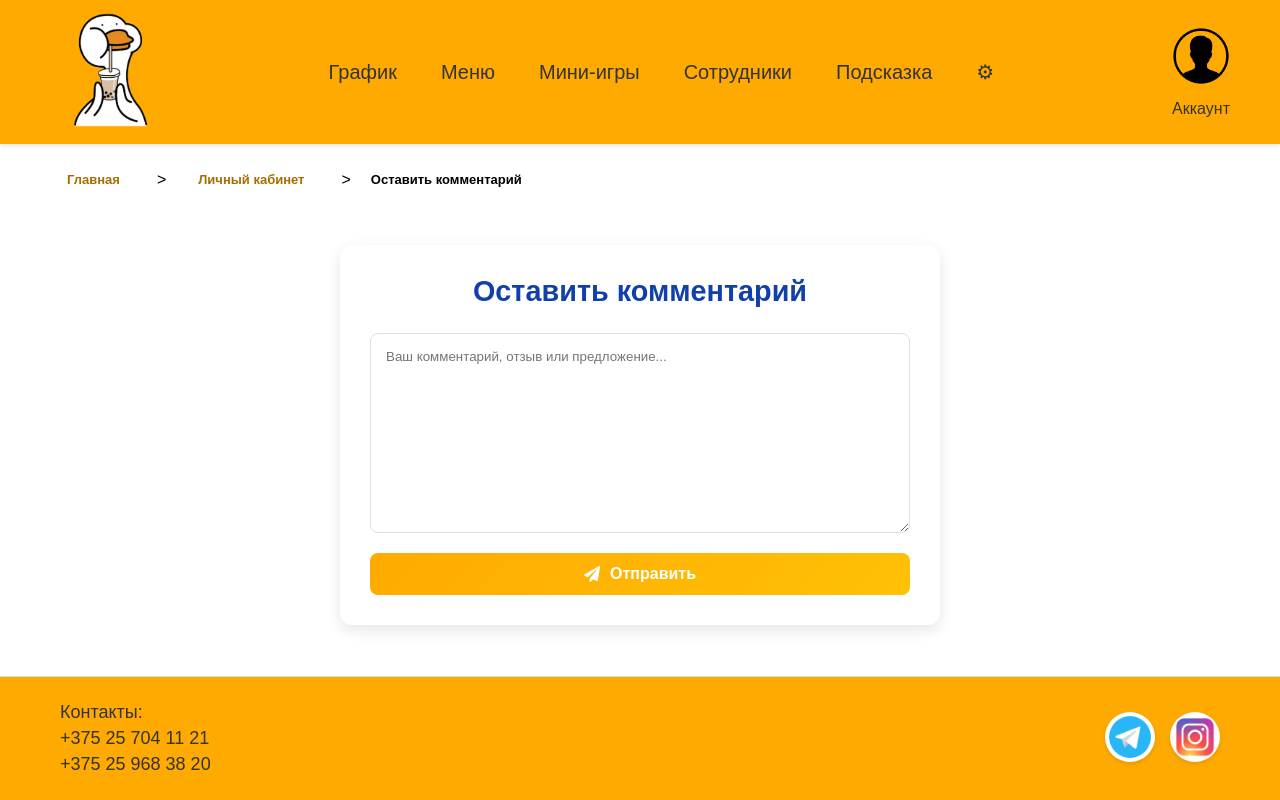
After one commit to AnastasiyaSushitskaya/HOKAIDO, a Django app: page /comments/create/ in a window 1280 px wide. The commit adds this page. Run offline with Django 4.2, Linux system fonts and the light colour scheme; the visitor is signed in with stand-in values (Sample User, id 1).

```diff
--- /dev/null
+++ b/hokaido/specialists/forms.py
@@ -0,0 +1,18 @@
+from django import forms
+from .models import Comment
+
+
+class CommentForm(forms.ModelForm):
+    class Meta:
+        model = Comment
+        fields = ['text']
+        widgets = {
+            'text': forms.Textarea(attrs={
+                'class': 'comment-textarea',
+                'rows': 5,
+                'placeholder': 'Ваш комментарий, отзыв или предложение...'
+            })
+        }
+        labels = {
+            'text': ''
+        }
--- a/hokaido/specialists/models.py
+++ b/hokaido/specialists/models.py
@@ -74,8 +74,8 @@ class Account(AbstractUser):
         super().save(*args, **kwargs)
 
     def __str__(self):
-        full_name = f"{self.last_name} {self.first_name} {self.middle_name or ''}".strip()
-        return full_name
+        # full_name = f"{self.last_name} {self.first_name} {self.middle_name or ''}".strip()
+        return f'{self.username}'
 
 
 class Position(models.Model):
@@ -187,24 +187,44 @@ class TestResult(models.Model):
         return f"{self.user}: {self.test_type} ({self.dish_type}) {self.correct}/{self.total}"
 
 
-# class PositionTypeOfDish(models.Model):
-#     position = models.ForeignKey(
-#         'Position',
-#         on_delete=models.CASCADE,
-#         verbose_name="Должность",
-#         related_name="checklists"
-#     )
-#     dish_type = models.ForeignKey(
-#         'TypeOfDish',
-#         on_delete=models.CASCADE,
-#         verbose_name="Виды блюд, которые должен готовить"
-#     )
-#     class Meta:
-#         verbose_name = "Связь должностей и блюд"
-#         verbose_name_plural = "Связи должностей и блюд"
-#
-#     def __str__(self):
-#         return f"{self.position}: {self.dish_type}"
+class PositionTypeOfDish(models.Model):
+    position = models.ForeignKey(
+        'Position',
+        on_delete=models.CASCADE,
+        verbose_name="Должность",
+        related_name="position_dish_types"
+    )
+    dish_type = models.ForeignKey(
+        'TypeOfDish',
+        on_delete=models.CASCADE,
+        verbose_name="Виды блюд, которые должен готовить"
+    )
+
+    class Meta:
+        verbose_name = "Связь должностей и блюд"
+        verbose_name_plural = "Связи должностей и блюд"
+
+    def __str__(self):
+        return f"{self.position}: {self.dish_type}"
+
+
+class Comment(models.Model):
+    user = models.ForeignKey(
+        Account,
+        on_delete=models.CASCADE,
+        verbose_name="Пользователь",
+        related_name="comments"
+    )
+    text = models.TextField(verbose_name="Текст комментария")
+    created_at = models.DateTimeField(auto_now_add=True, verbose_name="Дата создания")
+
+    class Meta:
+        verbose_name = "Комментарий"
+        verbose_name_plural = "Комментарии"
+        ordering = ['-created_at']
+
+    def __str__(self):
+        return f"Комментарий от {self.user.username} ({self.created_at.date()})"
 
 
 class ExcelFile(models.Model):
--- a/hokaido/specialists/urls.py
+++ b/hokaido/specialists/urls.py
@@ -42,6 +42,6 @@ urlpatterns = [
                            template_name='password_change_done.html'
                        ),
                        name='password_change_done'),
-
+                  path('comments/create/', views.CreateCommentView.as_view(), name='create_comment'),
                   path('logout/', auth_views.LogoutView.as_view(next_page='login'), name='logout'),
               ] + static(settings.MEDIA_URL, document_root=settings.MEDIA_ROOT)
--- a/hokaido/specialists/views.py
+++ b/hokaido/specialists/views.py
@@ -1,8 +1,14 @@
 import random
 from random import sample, shuffle
 from django.shortcuts import render, redirect, get_object_or_404
-from .models import ExcelFile, Account, PhotoGallery, TypeOfDish, Position, Checklist, Menu, TestResult
+
+from .forms import CommentForm
+from .models import ExcelFile, Account, PhotoGallery, TypeOfDish, Position, Checklist, Menu, TestResult, \
+    PositionTypeOfDish, Comment
 from django.contrib.auth.decorators import login_required
+from django.contrib.auth.mixins import LoginRequiredMixin
+from django.views.generic import CreateView
+from django.urls import reverse_lazy
 
 
 # Create your views here.
@@ -19,9 +25,28 @@ def menu_view(request):
     return render(request, 'menu.html', {'types_of_dish': types_of_dish})
 
 
+@login_required
 def mini_games_view(request):
+    # Получаем все типы блюд
+    all_dish_types = TypeOfDish.objects.all()
+
+    # Для администратора показываем все тесты
+    if request.user.is_superuser:
+        dish_types = all_dish_types
+    else:
+        # Получаем должность пользователя
+        user_position = request.user.position
+
+        # Получаем типы блюд, доступные для должности пользователя
+        available_dish_types = PositionTypeOfDish.objects.filter(
+            position=user_position
+        ).values_list('dish_type', flat=True)
+
+        # Фильтруем типы блюд
+        dish_types = all_dish_types.filter(id__in=available_dish_types)
+
     context = {
-        'dish_types': TypeOfDish.objects.all()  # Получаем все типы блюд из БД
+        'dish_types': dish_types,
     }
     return render(request, 'mini-games.html', context)
 
@@ -285,8 +310,8 @@ def process_dish_composition(request, dish_type_id):
 
         # Проверяем, совпадают ли выбранные ингредиенты с правильными
         is_correct = (
-            set(selected_ingredients) == set(correct_ingredients) and
-            len(selected_ingredients) == len(correct_ingredients)
+                set(selected_ingredients) == set(correct_ingredients) and
+                len(selected_ingredients) == len(correct_ingredients)
         )
 
         if is_correct:
@@ -320,6 +345,17 @@ def personal_view(request):
     return render(request, "personal.html", context)
 
 
+class CreateCommentView(LoginRequiredMixin, CreateView):
+    model = Comment
+    form_class = CommentForm
+    template_name = 'comments/create_comment.html'
+    success_url = reverse_lazy('personal')
+
+    def form_valid(self, form):
+        form.instance.user = self.request.user
+        return super().form_valid(form)
+
+
 @login_required
 def test_history(request):
     results = TestResult.objects.filter(user=request.user).order_by('-date_completed')
@@ -327,13 +363,16 @@ def test_history(request):
 
 
 def index(request):
-    specialists = Account.objects.filter(position__isnull=False)  # Фильтруем по наличию позиции, если нужно
-    # Получаем все фотографии
+    specialists = Account.objects.filter(position__isnull=False)
     photogallery = PhotoGallery.objects.all()
+    random_photos = random.sample(list(photogallery), 3) if len(photogallery) >= 3 else photogallery
+    latest_comments = Comment.objects.select_related('user').order_by('-created_at')[:6]  # Последние 6 комментариев
 
-    # Выбираем 3 случайные фотографии
-    random_photos = random.sample(list(photogallery), 3) if len(photogallery) >= 3 else photogallery
-    return render(request, 'index.html', {'specialists': specialists, 'random_photos': random_photos})
+    return render(request, 'index.html', {
+        'specialists': specialists,
+        'random_photos': random_photos,
+        'latest_comments': latest_comments
+    })
 
 
 def edit_excel(request, file_id):
--- /dev/null
+++ b/hokaido/static/css/create_comment.css
@@ -0,0 +1,65 @@
+/* Стили формы комментария */
+.comment-form-card {
+    max-width: 600px;
+    margin: 30px auto;
+    padding: 30px;
+    background: white;
+    border-radius: 12px;
+    box-shadow: 0 5px 15px rgba(0,0,0,0.1);
+}
+
+.comment-form-title {
+    color: #1240AB;
+    text-align: center;
+    margin-bottom: 25px;
+    font-size: 1.8rem;
+}
+
+.comment-form {
+    display: flex;
+    flex-direction: column;
+    gap: 20px;
+}
+
+.comment-textarea {
+    width: 100%;
+    min-height: 200px;
+    padding: 15px;
+    border: 1px solid #e0e0e0;
+    border-radius: 8px;
+    resize: vertical;
+    font-family: inherit;
+    transition: all 0.3s;
+}
+
+.comment-textarea:focus {
+    border-color: #FFAA00;
+    outline: none;
+    box-shadow: 0 0 0 3px rgba(255, 170, 0, 0.2);
+}
+
+.comment-submit-btn {
+    display: flex;
+    align-items: center;
+    justify-content: center;
+    gap: 10px;
+    padding: 12px;
+    background: linear-gradient(135deg, #FFAA00, #FFC107);
+    border: none;
+    border-radius: 8px;
+    color: white;
+    font-weight: 600;
+    font-size: 16px;
+    cursor: pointer;
+    transition: all 0.3s;
+}
+
+.comment-submit-btn:hover {
+    background: linear-gradient(135deg, #FFC107, #FFD54F);
+    transform: translateY(-2px);
+    box-shadow: 0 4px 12px rgba(255, 170, 0, 0.3);
+}
+
+.comment-submit-btn i {
+    font-size: 16px;
+}
--- a/hokaido/static/js/personal.js
+++ b/hokaido/static/js/personal.js
@@ -26,4 +26,5 @@ document.addEventListener('DOMContentLoaded', function() {
             this.style.backgroundColor = '';
         });
     });
+
 });
--- /dev/null
+++ b/hokaido/templates/comments/create_comment.html
@@ -0,0 +1,31 @@
+{% extends "base.html" %}
+{% load static %}
+
+{% block title %}Оставить комментарий | HOKAIDO{% endblock %}
+
+{% block links %}
+<link rel="stylesheet" href='{% static "css/create_comment.css" %}'>
+{% endblock %}
+
+{% block content %}
+<div class="container">
+    <div class="breadcrumb-container">
+        <nav class="breadcrumb">
+            <a href="/main"><b>Главная</b></a> &gt;
+            <a href="{% url 'personal' %}"><b>Личный кабинет</b></a> &gt;
+            <span><b>Оставить комментарий</b></span>
+        </nav>
+    </div>
+
+    <div class="comment-form-card">
+        <h2 class="comment-form-title">Оставить комментарий</h2>
+        <form method="post" class="comment-form">
+            {% csrf_token %}
+            {{ form.text }}
+            <button type="submit" class="comment-submit-btn">
+                <i class="fas fa-paper-plane"></i> Отправить
+            </button>
+        </form>
+    </div>
+</div>
+{% endblock %}
```
Also changed, not shown: hokaido/specialists/admin.py (+18 -3 lines), hokaido/static/css/games.css (+13 -0 lines), hokaido/static/css/index.css (+93 -6 lines), hokaido/static/css/personal.css (+73 -0 lines), hokaido/templates/index.html (+21 -3 lines), hokaido/templates/login.html (+6 -1 lines), hokaido/templates/mini-games.html (+9 -0 lines), hokaido/templates/personal.html (+17 -0 lines), hokaido/specialists/migrations/0008_positiontypeofdish.py (added), hokaido/specialists/migrations/0009_comment.py (added), hokaido/static/css/style.css (line endings or trailing spaces).
